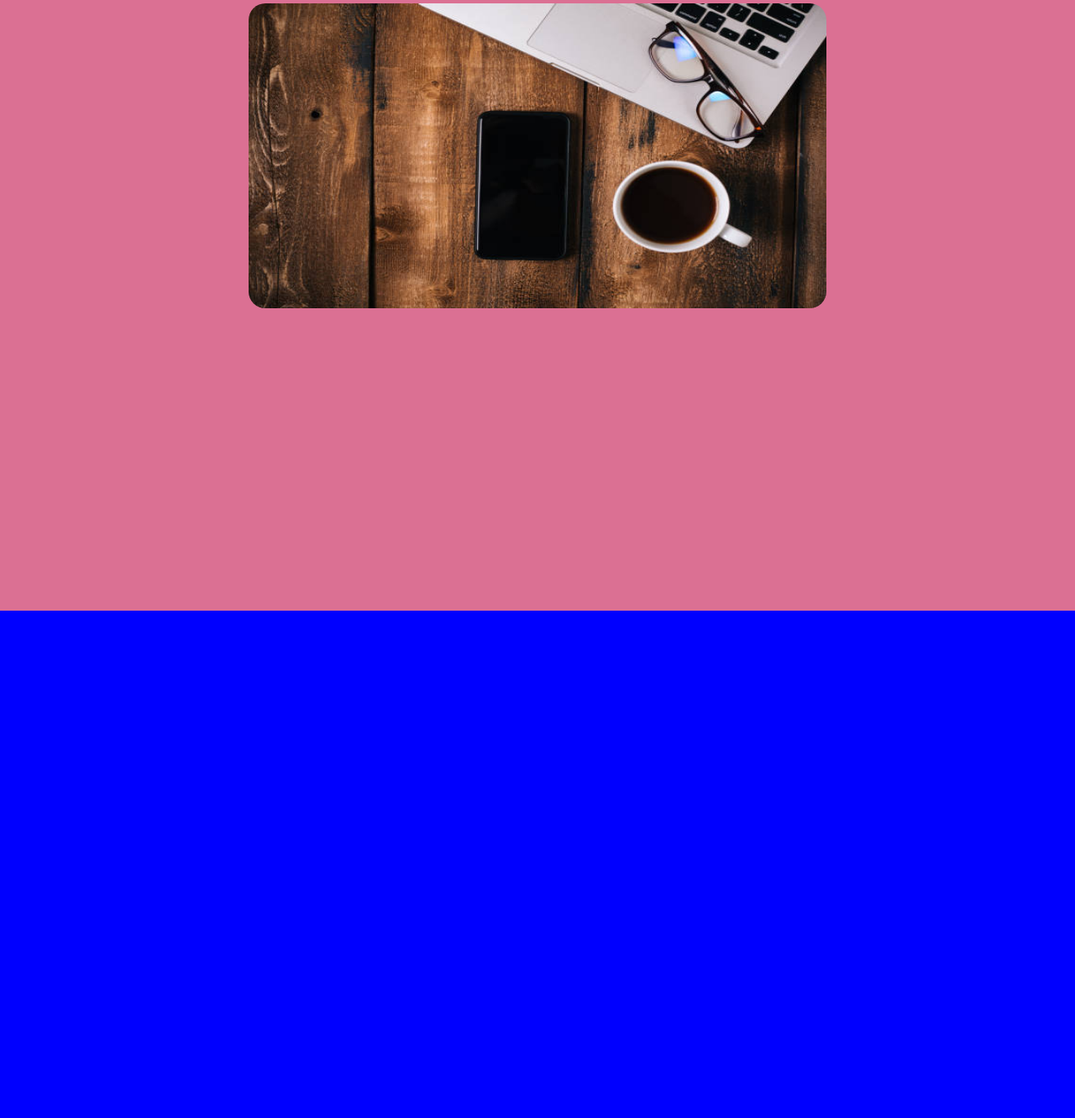
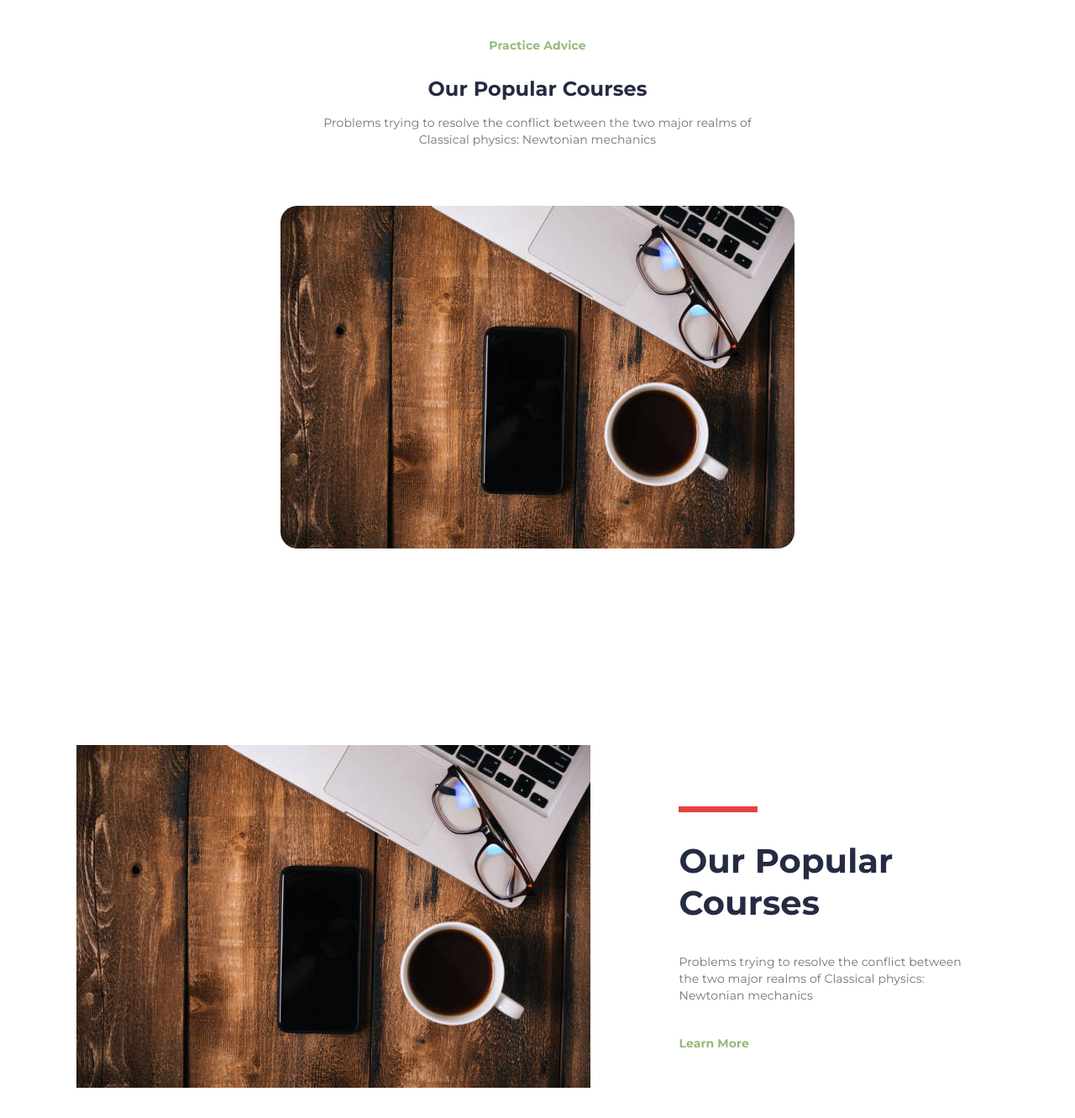
Before and after one commit to paulinamalgorzata/TeachMeSkills-warsztaty, a plain HTML site: page index.html in a window 1280 px wide. Shown: the part 936-2267 px from the top of the page at 84% size. Drawn offline with Linux system fonts and the light colour scheme.

Commit message:
corrections plus  section nr 3

```diff
--- a/css/style.css
+++ b/css/style.css
@@ -2,6 +2,10 @@
   display: flex;
   flex-direction: column;
   align-items: center;
+  margin: 0;
+  font-family: "Montserrat", sans-serif;
+  line-height: 24px;
+  letter-spacing: 0.1px;
 }
 
 /* 1 SECTION - NAVIGATION */
@@ -89,7 +93,7 @@
 }
 
 .web__header-content-text {
-  padding-top: 152px;
+  padding-top: 148px;
   padding-left: 130px;
   width: 573px;
   height: 386px;
@@ -98,15 +102,12 @@
 .web__header-content-info {
   display: flex;
   flex-direction: column;
-  gap: 30px;
-  padding-bottom: 30px;
 }
 
 .web__header-content-info h5 {
   font-style: normal;
   font-weight: 700;
   font-size: 16px;
-  line-height: 24px;
   color: #96bb7c;
 }
 .web__header-content-info h1 {
@@ -116,6 +117,7 @@
   line-height: 80px;
   letter-spacing: 0.2px;
   color: #252b42;
+  margin: 0px;
 }
 
 .web__header-content-info h4 {
@@ -144,44 +146,110 @@
 .web__video {
   width: 1440px;
   height: 878px;
-  background-color: palevioletred;
   display: flex;
   flex-direction: column;
-  align-items: center;
 }
 
 .web__video-text {
   text-align: center;
+  height: 116px;
+  margin-top: 160px;
+  margin-bottom: 40px;
+  box-sizing: border-box;
 }
 
 .web__video-text h6 {
+  font-weight: 700;
+  font-size: 14px;
+  margin-bottom: 10px;
   color: #96bb7c;
 }
 
 .web__video-text h3 {
+  font-weight: 700;
+  font-size: 24px;
+  line-height: 32px;
+  margin-bottom: 10px;
   color: #252b42;
 }
 
 .web__video-text p {
+  font-weight: 400;
+  font-size: 14px;
+  line-height: 20px;
   color: #737373;
 }
 
-.web__video-video {
+/* 2 SECTION - VIDEO */
+.web__video-card {
   display: flex;
+  justify-content: center;
+  margin-top: 80px;
+}
+
+.web__video-card-jpg {
+  border: 0px transparent;
+  border-radius: 20px;
+}
+
+/*dodaj div poniżej z button/
+.web__video-card-button {
+  width: 92.6px;
+  height: 92.6px;
+  background: #96bb7c;
+  border-radius: 73.6px;
+}
+
+/* 3 SECTION - JPG */
+.web__courses {
+  width: 1440px;
+  height: 761px;
+  display: flex;
+  justify-content: space-around;
   align-items: center;
 }
 
-.web__video-video-jpg {
-  border: 0px transparent;
-  border-radius: 20px;
-  height: 363px;
-  width: 688px;
+.web__courses-jpg {
+  height: 440.6px;
+  width: 376.9px;
 }
 
-.web__popular-courses {
-  width: 1440px;
-  height: 761px;
-  background-color: blue;
+/* 3 SECTION - TEXT */
+.web__courses-text {
+  height: 296px;
+  width: 381px;
+}
+
+.web__courses-text-line {
+  background-color: #e74040;
+  width: 94px;
+  height: 7px;
+}
+
+.web__courses-text h2 {
+  font-weight: 700;
+  font-size: 40px;
+  line-height: 50px;
+  color: #252b42;
+  margin-bottom: 35px;
+  width: 268px;
+}
+
+.web__courses-text p {
+  font-weight: 400;
+  font-size: 14px;
+  line-height: 20px;
+  color: #737373;
+  margin-bottom: 35px;
+  width: 345px;
+}
+
+.web__courses-text h6 {
+  text-decoration: none;
+  font-weight: 700;
+  font-size: 14px;
+  line-height: 24px;
+  color: #96bb7c;
 }
 
 .web__client-matters {
--- a/index.html
+++ b/index.html
@@ -24,7 +24,6 @@
       <div class="web__container">
         <section class="web__header">
           <!-- 1 SECTION - NAVIGATION -->
-
           <div class="web__header-navigation">
             <nav class="web__header-left">
               <div class="web__header-logo">
@@ -54,7 +53,6 @@
               </button>
             </div>
           </div>
-
           <!-- 1 SECTION - CONTENT -->
           <div class="web__header-content">
             <div class="web__header-content-text">
@@ -78,23 +76,43 @@
           </div>
         </section>
         <section class="web__video">
+          <!-- 2 SECTION - TEXT -->
           <div class="web__video-text">
             <h6>Practice Advice</h6>
             <h3>Our Popular Courses</h3>
             <p>
-              Problems trying to resolve the conflict between <br />
-              the two major realms of Classical physics: Newtonian mechanics
+              Problems trying to resolve the conflict between the two major
+              realms of <br />Classical physics: Newtonian mechanics
             </p>
           </div>
-          <div class="web__video-video">
+          <!-- 2 SECTION - VIDEO -->
+          <div class="web__video-card">
             <img
-              class="web__video-video-jpg"
+              class="web__video-card-jpg"
               src="./images/3.jpg"
               alt="Cup of tea and office tools on table."
             />
           </div>
         </section>
-        <section class="web__popular-courses"></section>
+        <section class="web__courses">
+          <!-- 3 SECTION - JPG -->
+          <div class="web__courses-jpg">
+            <img
+              src="./images/3.jpg"
+              alt="Cup of tea and office tools on table."
+            />
+          </div>
+          <!-- 3 SECTION - TEXT -->
+          <div class="web__courses-text">
+            <div class="web__courses-text-line"></div>
+            <h2>Our Popular Courses</h2>
+            <p>
+              Problems trying to resolve the conflict between the two major
+              realms of Classical physics: Newtonian mechanics
+            </p>
+            <h6>Learn More</h6>
+          </div>
+        </section>
         <section class="web__client-matters"></section>
         <section class="web__subscription"></section>
         <section class="web__footer"></section>
```
